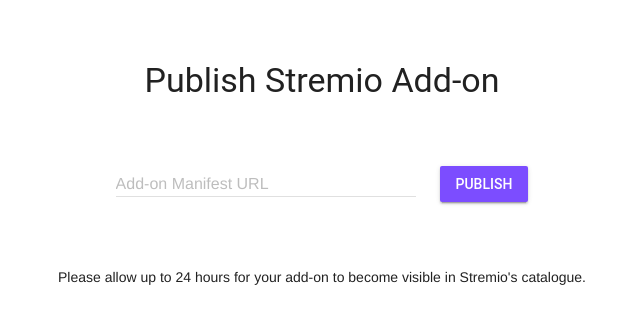
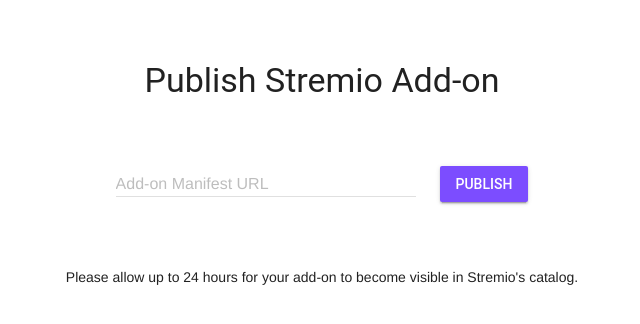
Before and after one commit to Stremio/stremio-publish-addon, a plain HTML site: page index.html in a window 1280 px wide. Shown: the full height of the page, 318-958 px from the left. Drawn offline with nearby package versions, Linux system fonts and the light colour scheme.

Commit message:
Use `catalog` not `catalogue`

```diff
--- a/index.html
+++ b/index.html
@@ -29,7 +29,7 @@
         </button>
 
         <div class="footer-msg">
-          Please allow up to 24 hours for your add-on to become visible in Stremio's catalogue.
+          Please allow up to 24 hours for your add-on to become visible in Stremio's catalog.
         </div>
 
       </form>
```
